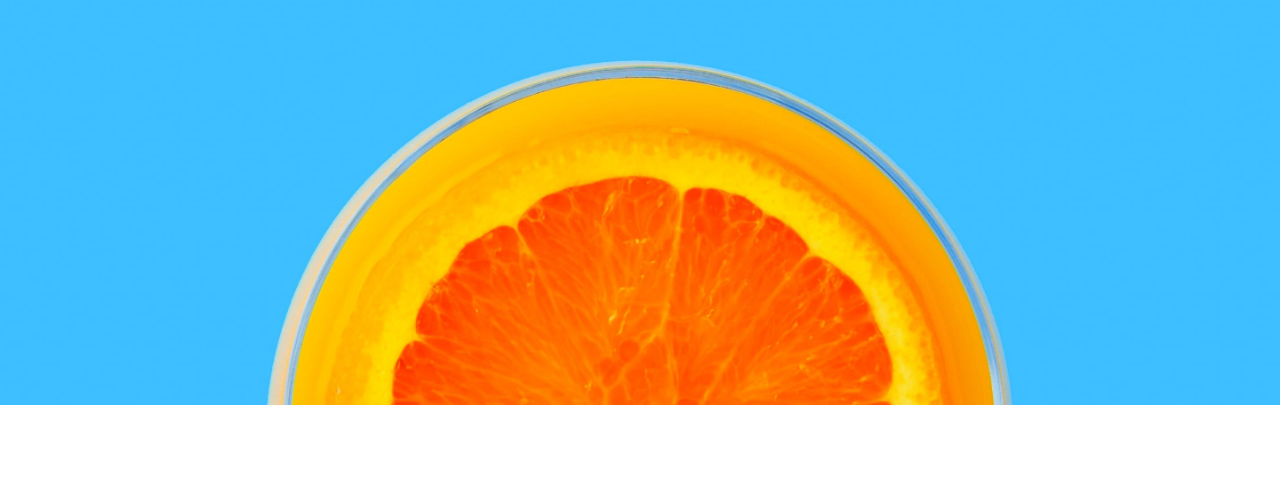
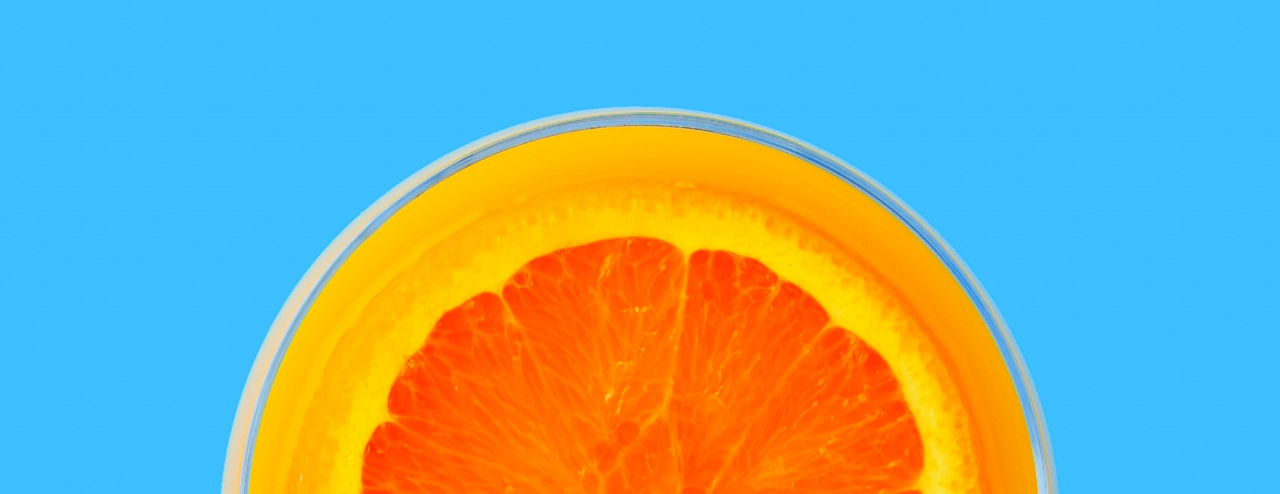
Before and after one commit to lauraylchen/sunnyside-agency-landing-page, a React (Create React App) app: page / in a window 1280 px wide. Shown: the part 306-800 px from the top of the page. Built offline with nearby package versions, Linux system fonts and the light colour scheme; the HTML template or start-up script is replaced by a standard one.

Commit message:
Fixed the hero background image

```diff
--- a/src/components/Hero.js
+++ b/src/components/Hero.js
@@ -1,13 +1,11 @@
 import React from 'react';
-
-import headerImgDesktop from '../img/desktop/image-header.jpg'
-import headerImgMobile from '../img/mobile/image-header.jpg'
 
 const Hero = () => {
   return (
-    <div>
-      <img src={ headerImgMobile } className="block sm:hidden" alt="blue banner with half an orange" />
-      <img src={ headerImgDesktop } className="hidden sm:block" alt="blue banner with half an orange" />
+    <div className='w-screen h-screen'>
+      <div className='bg-cover bg-bottom bg-no-repeat bg-hero-mobile sm:bg-hero-desktop w-full h-full'>
+
+      </div>
     </div>
   )
 }
--- a/tailwind.config.js
+++ b/tailwind.config.js
@@ -21,6 +21,10 @@ module.exports = {
       fontSize: {
 
       },
+      backgroundImage: {
+        'hero-mobile': "url('/src/img/mobile/image-header.jpg')",
+        'hero-desktop': "url('/src/img/desktop/image-header.jpg')",
+      },
       width: {
 
       }
```
